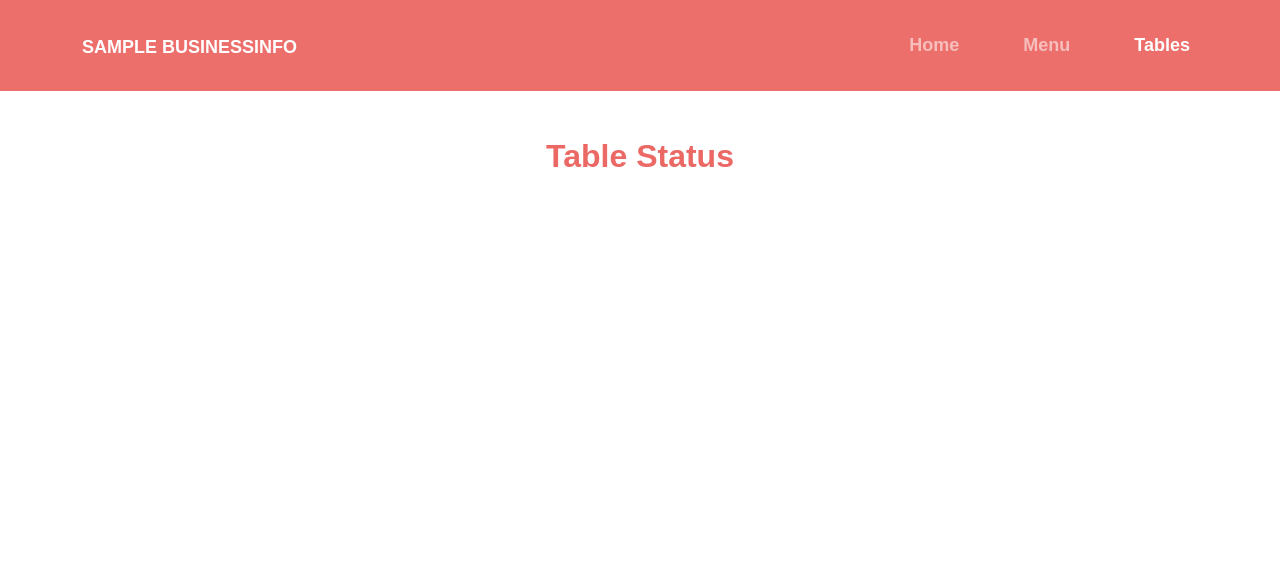
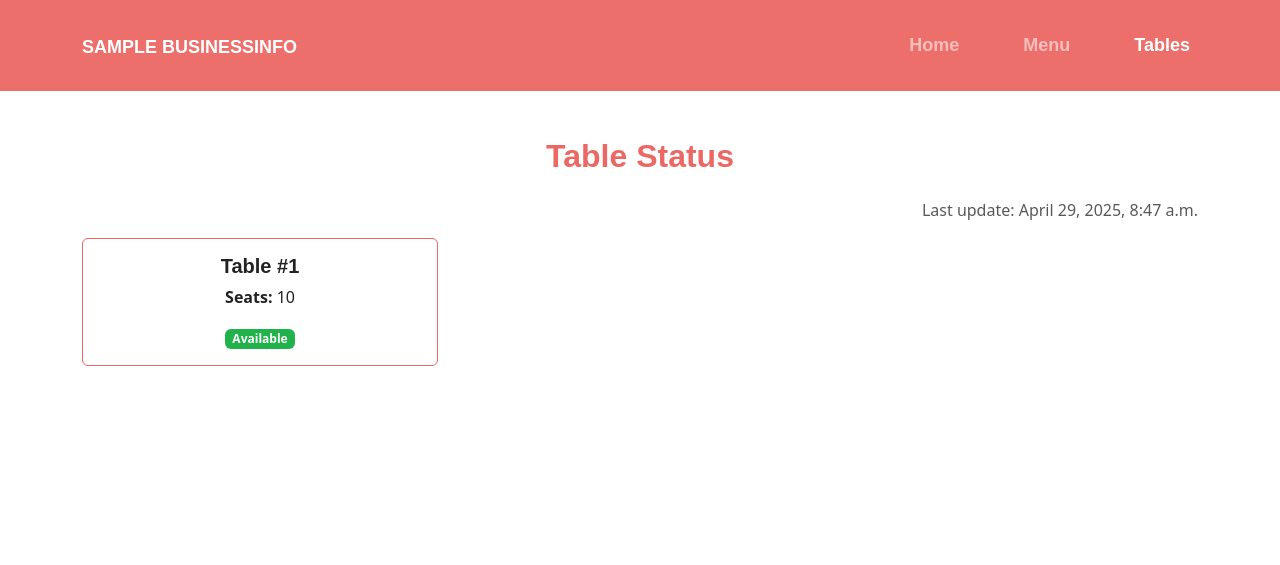
Before and after one commit to iBrokeTheCode/restaurant-system, a Django app: page /tables-status/ in a window 1280 px wide. Shown: the top 565 px of the page. Run offline with Django 5.2, Linux system fonts and the light colour scheme; tables that the repository leaves empty hold one stand-in row (values such as "Sample post"); some libraries are stand-ins or nearby versions; some web fonts are replaced.

Commit message:
feat: Enhance tables status view with dynamic table data and update template for better presentation

```diff
--- a/core/templates/core/tables_status.html
+++ b/core/templates/core/tables_status.html
@@ -1,4 +1,5 @@
 {% extends "base.html" %}
+{% load static %}
 {% block title %}
     Tables Status
 {% endblock title %}
@@ -6,6 +7,28 @@
     <section class="w-100 vh-100 mt-navbar">
         <div class="container py-5 text-center">
             <h2 class="mb-4 text-primary">Table Status</h2>
+            <p class="text-end text-muted">Last update: {{ last_update }}</p>
+            {% if tables %}
+                <div class="row row-cols-1 row-cols-md-2 row-cols-lg-3 g-4">
+                    {% for table in tables %}
+                        <div class="col">
+                            <div class="card border-primary rounded h-100 transition hover-scale">
+                                <div class="card-body">
+                                    <h5 class="card-title">Table #{{ table.table_number }}</h5>
+                                    <p class="card-text">
+                                        <strong>Seats:</strong> {{ table.seats }}
+                                    </p>
+                                    <span class="badge {% if table.status == 'available' %} bg-success {% elif table.status == 'occupied' %} bg-danger {% elif table.status == 'reserved' %} bg-warning text-dark {% else %} bg-secondary {% endif %} ">
+                                        {{ table.status|capfirst }}
+                                    </span>
+                                </div>
+                            </div>
+                        </div>
+                    {% endfor %}
+                </div>
+            {% else %}
+                <p class="text-muted">No tables found.</p>
+            {% endif %}
         </div>
     </section>
 {% endblock content %}
--- a/core/views.py
+++ b/core/views.py
@@ -6,6 +6,7 @@ from django.shortcuts import redirect, render
 from django.utils import timezone
 
 from menu.models import DailyMenu, MenuCategory
+from tables.models import Table
 
 
 class CustomLoginView(LoginView):
@@ -59,7 +60,11 @@ def day_menu_view(request):
 
 
 def tables_status_view(request):
-    return render(request, 'core/tables_status.html')
+    context = {
+        'tables': Table.objects.all().order_by('table_number'),
+        'last_update': timezone.now(),
+    }
+    return render(request, 'core/tables_status.html', context)
 
 
 @login_required()
--- a/static/css/styles.css
+++ b/static/css/styles.css
@@ -30,3 +30,9 @@ main {
     margin-top: 91px !important;
   }
 }
+
+.hover-scale:hover {
+  transform: scale(1.02);
+  box-shadow: 0 0.5rem 1rem rgba(0, 0, 0, 0.15);
+  transition: transform 0.2s ease-in-out;
+}
```
